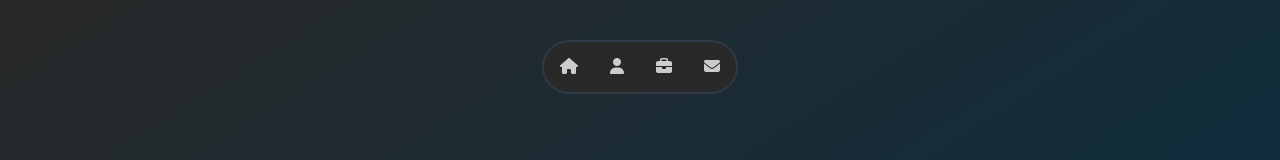
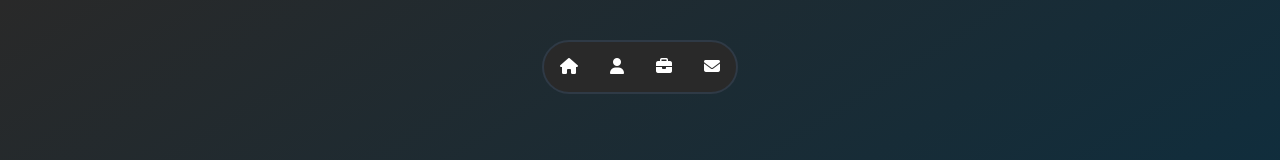
Before and after one commit to jbhardy1/web-portfolio, a Vue app: page / in a window 1280 px wide. Shown: the top 160 px of the page. Built offline with nearby package versions, Linux system fonts and the light colour scheme.

Commit message:
Added mailto function

```diff
--- a/src/components/AboutPage.vue
+++ b/src/components/AboutPage.vue
@@ -1,7 +1,6 @@
 <template>
   <div class="about-me fade-in">
     <nav-bar class="nav-bar" />
-
     <div class="content-wrapper">
       <div class="basic-info">
         <img class="headshot" src="https://res.cloudinary.com/dwdijh29x/image/upload/v1736788525/headshot_kkldun.jpg" alt="headshot" />
--- a/src/components/HomePage.vue
+++ b/src/components/HomePage.vue
@@ -28,6 +28,7 @@
         </div>
       </div>
     </span>
+
 
   </div>
 </template>
--- a/src/components/NavBar.vue
+++ b/src/components/NavBar.vue
@@ -1,8 +1,11 @@
 <template>
   <div class="navbar">
     <div v-for="(icon, index) in icons" :key="index" class="nav-icon">
-         <a :title="icon.title"> <i :class="icon.iconClass" @click="pushToPage(icon.name)"></i> </a>
-        </div>
+        <a :title="icon.title"> <i :class="icon.iconClass" @click="pushToPage(icon.name)"></i> </a>
+    </div>
+    <div class="nav-icon">
+        <a title = "Contact Me" href="mailto:jhardybuis@gmail.com?subject=Looking to Connect!"><i class="fa-solid fa-envelope"></i></a>
+    </div>
   </div>
 </template>
 
@@ -13,8 +16,7 @@ export default{
       icons: [
         {name: 'home', iconClass: 'fa-solid fa-house', title: 'Home'},
         {name: 'about', iconClass: 'fa-solid fa-user', title: 'About Me'},
-        {name: 'projects', iconClass: 'fa fa-briefcase', title: 'Projects'},
-        {name: 'contact', iconClass: 'fa-solid fa-envelope', title: 'Contact Me'}
+        {name: 'projects', iconClass: 'fa fa-briefcase', title: 'Projects'}
       ]
     }
   },
@@ -50,6 +52,10 @@ export default{
   font-size: 1rem;
 }
 
+.nav-icon a{
+  color: white;
+}
+
 .nav-icon:hover{
   transform: scale(1.2);
   cursor: pointer;
```
Also changed, not shown: 4 other files (tests, documents, lock files or other folders).
